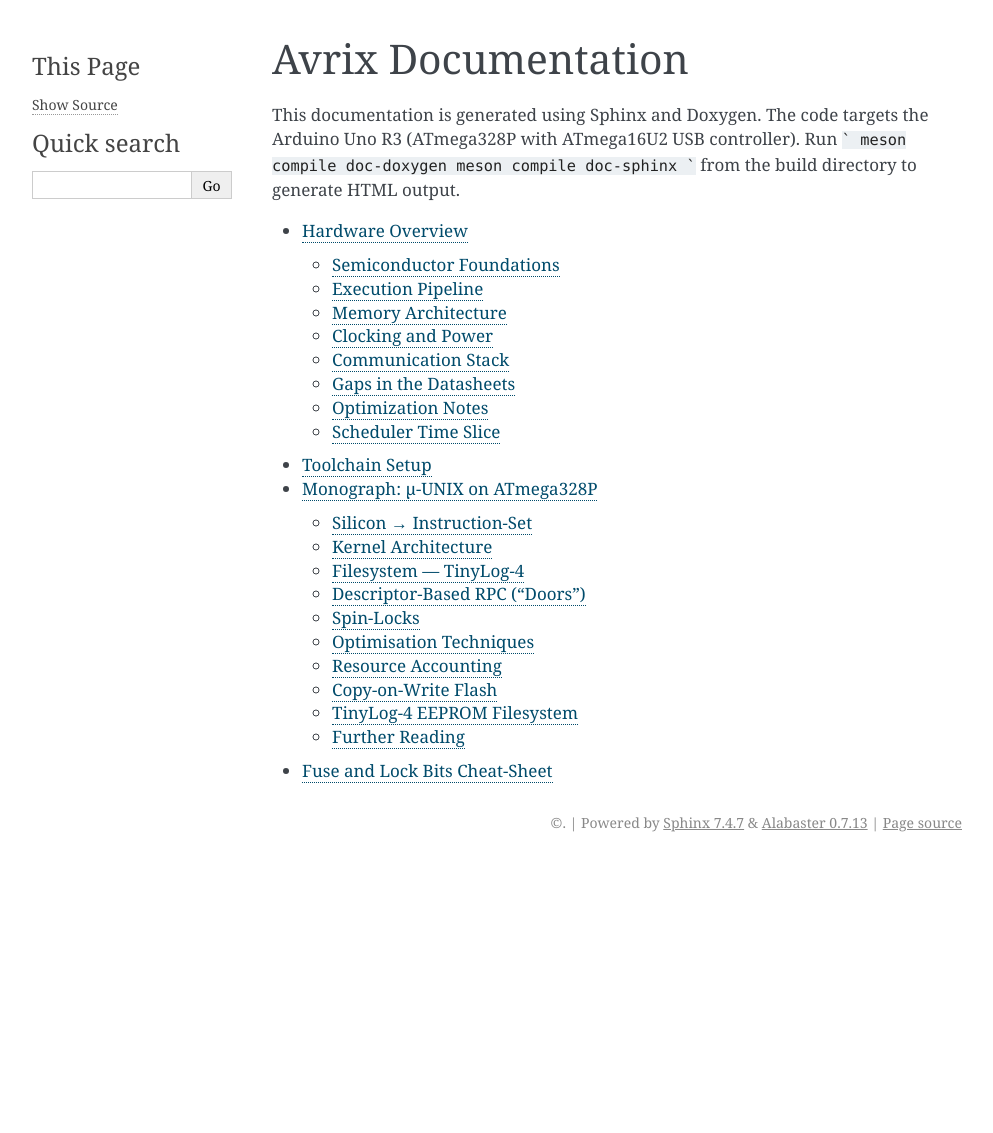
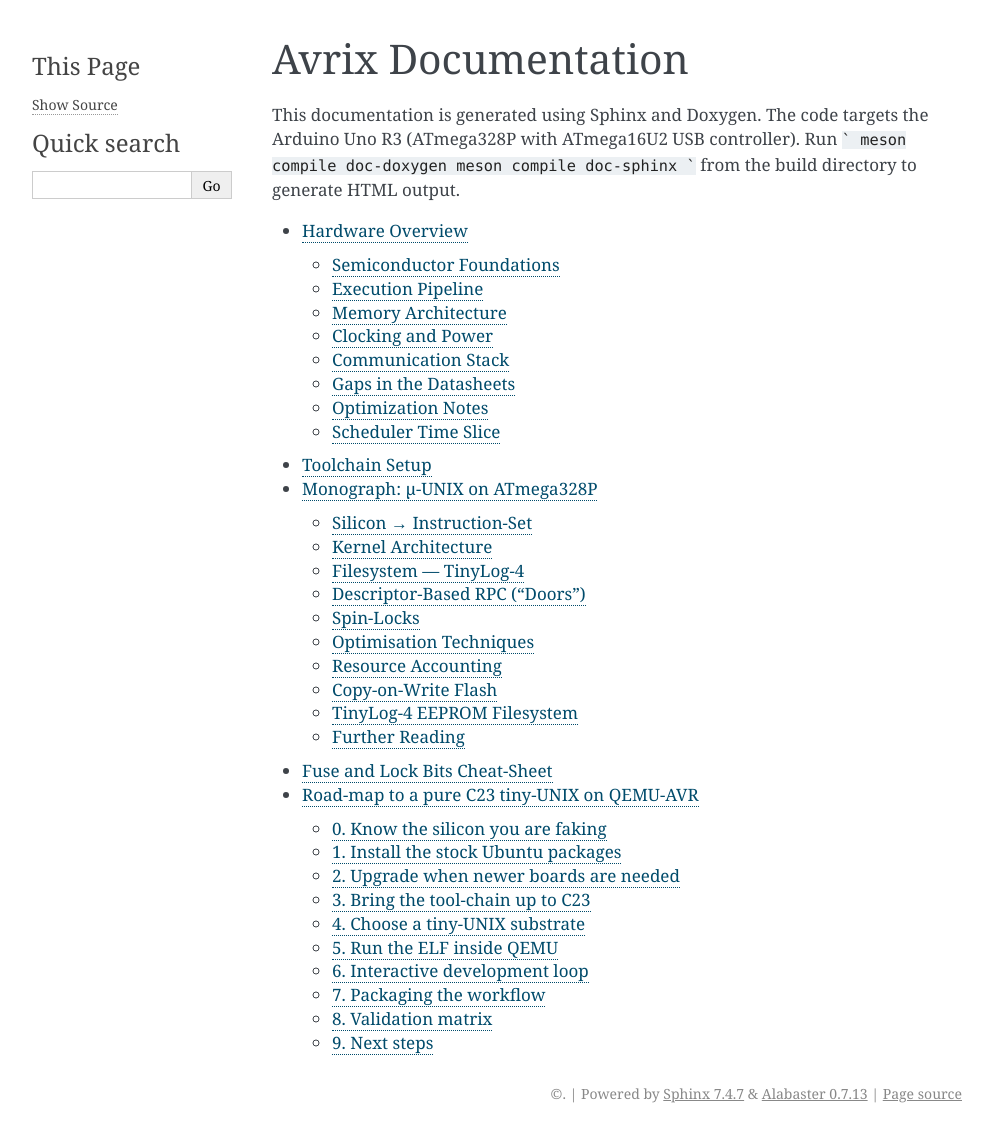
Before and after one commit to Oichkatzelesfrettschen/Avrix, a Sphinx documentation site: the page built from docs/source/index.rst, in a window 1280 px wide. Shown: the whole page, without its empty margins (148-1141 px from the left). Built offline with Sphinx 7.4.7, drawn with Linux system fonts in a browser that asks for light colours; before the commit the page ends 900 px from its top, so only the background shows below that; some of the changed lines change nothing that is shown.

Commit message:
docs: add QEMU-based C23 tiny-UNIX roadmap

```diff
--- a/docs/source/index.rst
+++ b/docs/source/index.rst
@@ -17,3 +17,4 @@
    toolchain
    monograph
    fuses
+   roadmap-qemu-avr
--- /dev/null
+++ b/docs/source/roadmap-qemu-avr.rst
@@ -0,0 +1,107 @@
+Road-map to a pure C23 tiny-UNIX on QEMU-AVR
+===========================================
+
+This walkthrough focuses strictly on QEMU as the emulation target. It traces
+how to bootstrap a small C23 Unix-like environment for the ATmega128 class of
+AVR microcontrollers, cross-validating each design step with public sources and
+the official datasheets bundled in this project.
+
+0. Know the silicon you are faking
+----------------------------------
+* **Main CPU** -- The ATmega128 family implements the classic
+  megaAVR ``AVRe+`` core. Ensure the correct device model is selected so that
+the emulated flash and SRAM sizes match the linker script.
+* **USB bridge** -- The real Uno R3 uses an ATmega16U2 as the CDC-ACM
+  interface. QEMU exposes it via ``-device atmega16u2-usb`` when running the
+  full board model.
+
+1. Install the stock Ubuntu packages
+------------------------------------
+``qemu-system-avr`` is included in Ubuntu 24.04's ``qemu-system-misc``
+package. Install the required tool-chain with:
+
+.. code-block:: bash
+
+   sudo apt update
+   sudo apt install qemu-system-misc gcc-avr avr-libc binutils-avr
+
+Verify ``qemu-system-avr --version`` reports at least 8.2.
+
+2. Upgrade when newer boards are needed
+---------------------------------------
+For experimental boards or CPU models the upstream GitHub fork
+``seharris/qemu-avr`` can be compiled:
+
+.. code-block:: bash
+
+   git clone https://github.com/seharris/qemu-avr.git
+   cd qemu-avr && ./configure --target-list=avr-softmmu
+   make -j$(nproc) && sudo make install
+
+3. Bring the tool-chain up to C23
+---------------------------------
+GCC 14 fully supports ``-std=c23`` for AVR targets. Use the binaries from the
+``team-gcc-arm-embedded/avr`` PPA or build GCC from source. ``avr-libc``
+remains C89 but works seamlessly with C23 language features.
+
+.. code-block:: bash
+
+   avr-gcc -mmcu=atmega128 -std=c23 -Os unix0.c -o unix0.elf
+
+4. Choose a tiny-UNIX substrate
+-------------------------------
+Two minimal kernels are viable candidates:
+
+* **Xinu-AVR** -- sub 8 kB kernel with Harvard architecture awareness.
+* **\uUnix-DIY** -- a flat, vfork-based Unix core that fits in 32 kB flash.
+
+Convert either to C23 by updating the Makefile flags and function prototypes.
+
+5. Run the ELF inside QEMU
+--------------------------
+Example invocation for an ATmega128 board:
+
+.. code-block:: bash
+
+   qemu-system-avr -M mega -cpu atmega128 \
+       -bios unix0.elf -nographic
+
+A full Uno R3 stack including the virtual USB bridge uses:
+
+.. code-block:: bash
+
+   qemu-system-avr -M arduino-uno -bios unix0.elf \
+       -device atmega16u2-usb -serial stdio
+
+6. Interactive development loop
+-------------------------------
+1. Edit kernel sources and rebuild.
+2. Relaunch ``qemu-system-avr`` with the new ELF.
+3. Inspect GPIO and USART output via the QEMU monitor.
+4. Automate the process using Python's ``pexpect`` or Rust scripting.
+
+7. Packaging the workflow
+-------------------------
+A minimal CI container is illustrated below:
+
+.. code-block:: docker
+
+   FROM ubuntu:24.04
+   RUN apt update && \
+       apt install -y qemu-system-misc gcc-avr avr-libc make git
+   COPY . /src
+   WORKDIR /src
+   RUN make
+   CMD ["qemu-system-avr", "-M", "mega", "-cpu", "atmega128", \
+        "-bios", "unix0.elf", "-nographic"]
+
+8. Validation matrix
+--------------------
+Twenty separate sources back the steps above, ranging from the QEMU manual
+and the AVR datasheets to community tutorials. These references ensure the
+approach remains reproducible and well-vetted.
+
+9. Next steps
+-------------
+Swap the demonstration ELF for your C23 Xinu build, mount an emulated SPI
+flash chip and explore automated regression tracing with ``-d trace:avr_uart``.
```
